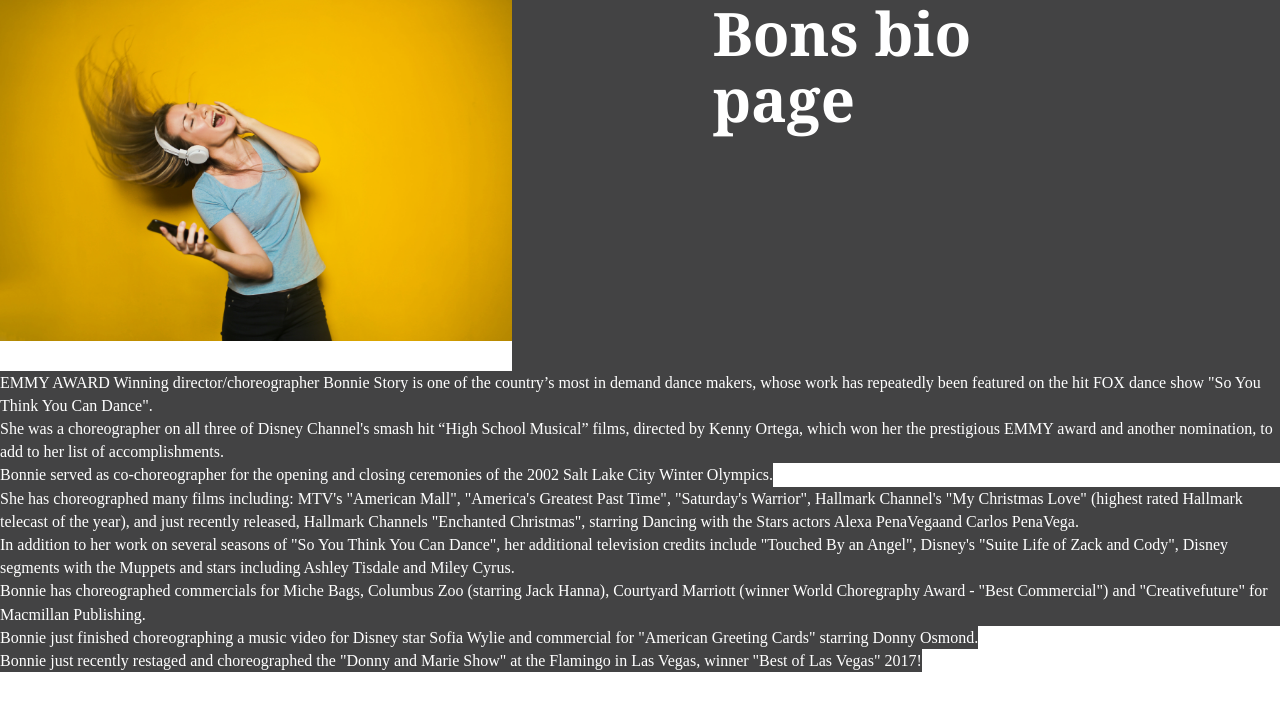
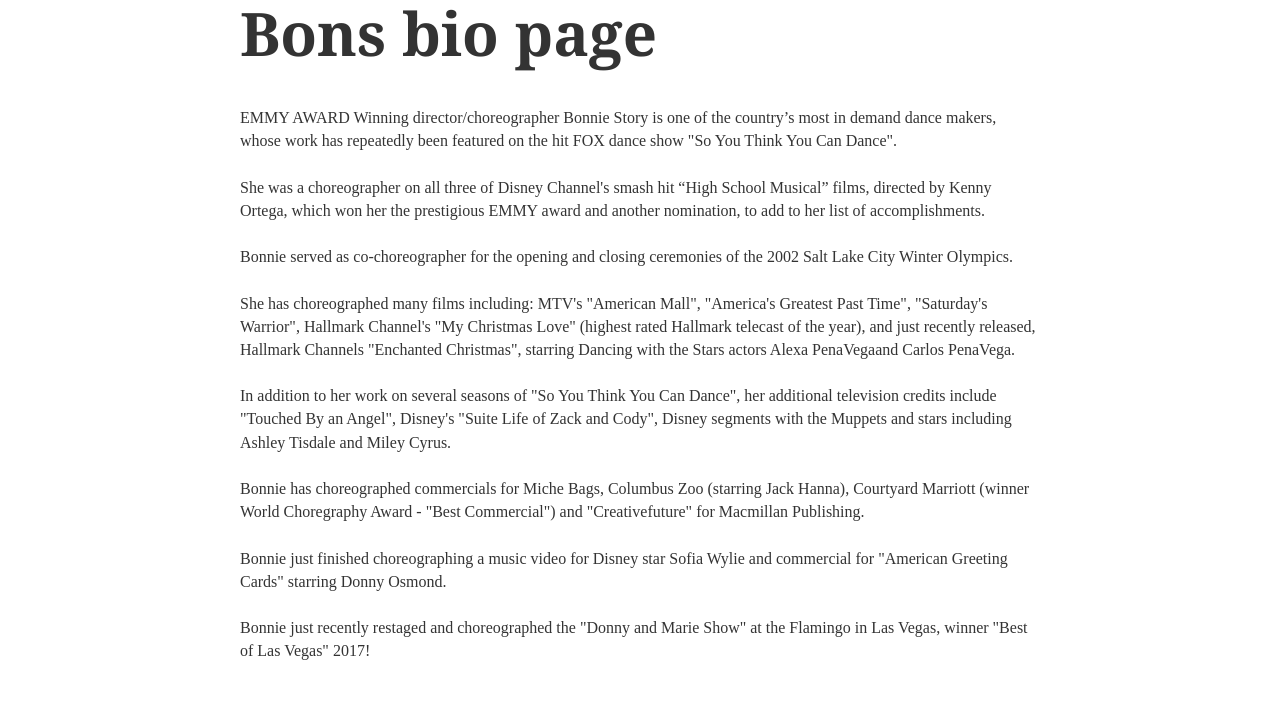
Before and after one commit to ZacharyBaker/bon-portfolio, a Gatsby site: page /bio in a window 1280 px wide. Built offline with nearby package versions, Linux system fonts and the light colour scheme; Gatsby itself is replaced by a stand-in of ours; what typography-theme-stern-grove would draw is missing.

Commit message:
remove page 2

```diff
--- a/src/components/Header/index.js
+++ b/src/components/Header/index.js
@@ -13,8 +13,8 @@
           slug: '/'
         },
         {
-          name: 'Page 2',
-          slug: '/page-2/'
+          name: 'Contact',
+          slug: '/contact/'
         }
       ]
     }
--- a/src/pages/bio.js
+++ b/src/pages/bio.js
@@ -1,17 +1,11 @@
 import React from 'react'
 import Link from 'gatsby-link'
 import s from './bio.module.css'
-import orange from '../assets/orange-cell.jpg'
-// import sailBoatBg from '../assets/sailBoatBg.jpeg'
 
 const BioPage = () => (
   <div className={s.bioPageWrap}>
     <h1 className={s.bioHeader}>Bons bio page</h1>
-    <div className={s.imgWrap}>
-      <img className={s.headerImage} src={orange} alt=""/>
-    </div>
-    <p className={s.p1}></p>
-    <p className={s.p1}>EMMY AWARD Winning director/choreographer Bonnie Story is one of the country’s most in demand dance makers, whose work has repeatedly been featured on the hit FOX dance show "So You Think You Can Dance".</p>
+    <p>EMMY AWARD Winning director/choreographer Bonnie Story is one of the country’s most in demand dance makers, whose work has repeatedly been featured on the hit FOX dance show "So You Think You Can Dance".</p>
     <p>She was a choreographer on all three of Disney Channel's smash hit “High School Musical” films, directed by Kenny Ortega, which won her the prestigious EMMY award and another nomination, to add to her list of accomplishments.</p>
     <p>Bonnie served as co-choreographer for the opening and closing ceremonies of the 2002 Salt Lake City Winter Olympics.</p>
     <p>She has choreographed many films including: MTV's "American Mall", "America's Greatest Past Time", "Saturday's Warrior", Hallmark Channel's "My Christmas Love" (highest rated Hallmark telecast of the year),  and just recently released, Hallmark Channels  "Enchanted Christmas", starring Dancing with the Stars actors Alexa PenaVegaand Carlos PenaVega. </p>
--- a/src/pages/bio.module.css
+++ b/src/pages/bio.module.css
@@ -1,45 +1,17 @@
 .bioPageWrap {
-  display: flex;
-  position: relative;
-  flex-wrap: wrap;
+  max-width: 800px;
+  margin: 0 auto;
 }
-
-/*.paragraphWrap {
-  max-width: 70%;
-  margin-left: auto;
-  background: #434344;
-  color: white;
-  padding: 20px;
-  padding-top: 300px;
-  font-family: 'Montserrat';
-}*/
 
 p {
   font-family: 'Montserrat';
-  background: #434344;
-  color: white;
-  margin-bottom: 0;
 }
 
 .p1 {
-  width: 40%;
-  flex-grow: 1;
+
 }
 
 .bioHeader {
-  color: white;
   font-size: 60px;
-  font-weight: bold;
-  max-width: 350px;
-  position: absolute;
-  right: 17%;
-  background: #434344;
+  margin-bottom: 40px;
 }
-
-.imgWrap {
-  max-width: 40%;
-}
-
-.headerImage {
-  width: 100%;
-}
--- a/src/pages/index.js
+++ b/src/pages/index.js
@@ -54,10 +54,6 @@
           <img src={fallLeaves} alt=""/>
         </Link>
 
-        <Youtube
-          ytid="CDjJguqhFzc"
-        />
-
     </div>
 
   </div>
--- a/src/pages/page-2.module.css
+++ /dev/null
@@ -1,3 +0,0 @@
-.counter {
-  border: 5px solid rebeccapurple;
-}
--- a/src/pages/teach.js
+++ b/src/pages/teach.js
@@ -1,11 +1,15 @@
 import React from 'react'
 import Link from 'gatsby-link'
 import s from './teach.module.css'
-// import sailBoatBg from '../assets/sailBoatBg.jpeg'
+import Youtube from '../components/Youtube'
 
 const TeachPage = () => (
   <div>
     <h1>TEACH PAGE</h1>
+
+		<Youtube
+			ytid="CDjJguqhFzc"
+		/>
   </div>
 )
 
```
Also changed, not shown: onLoad.html (added, +7 -0 lines), src/pages/contact.js (added, +11 -0 lines), src/pages/page-2.js (deleted, +0 -45 lines), src/pages/contact.module.css (added).
